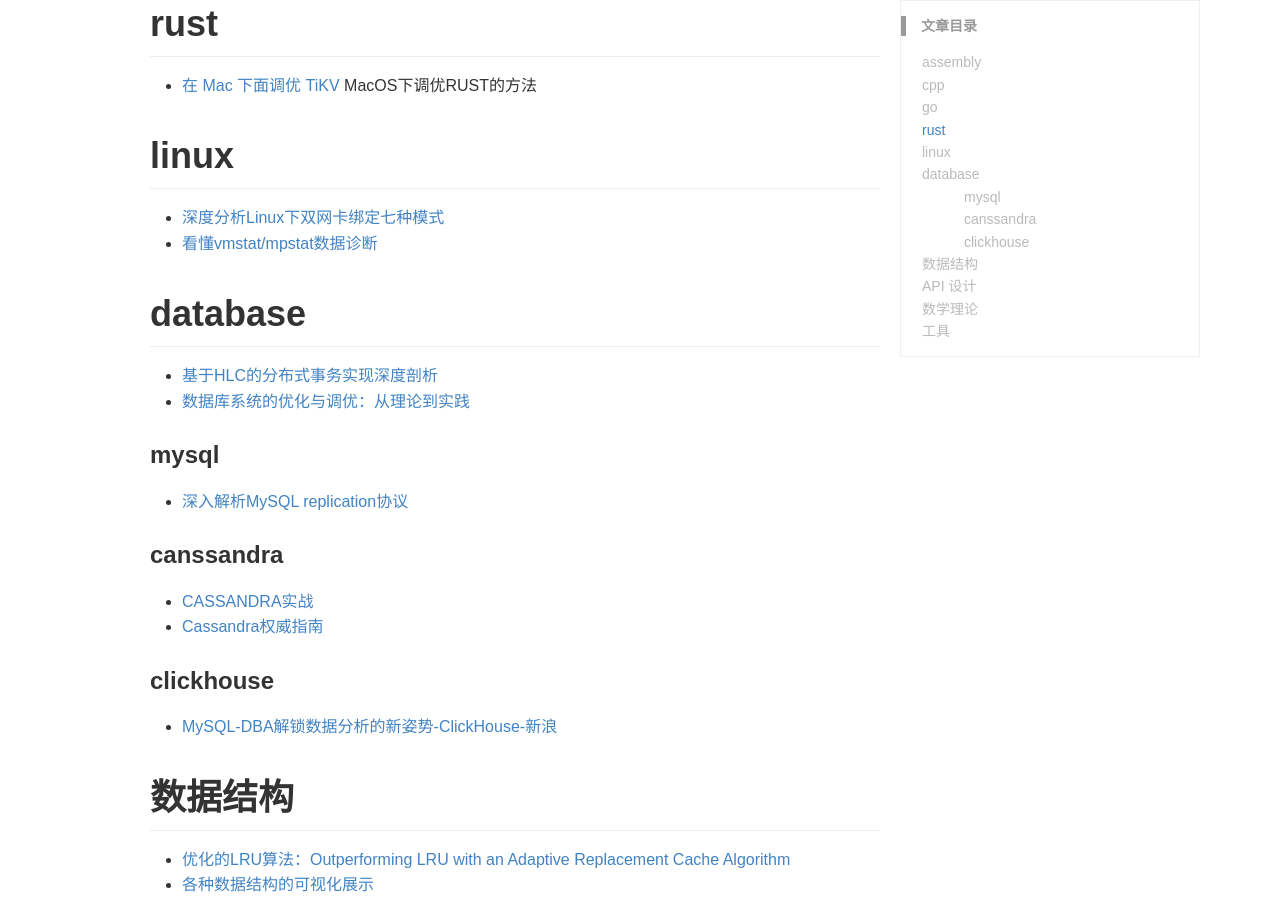
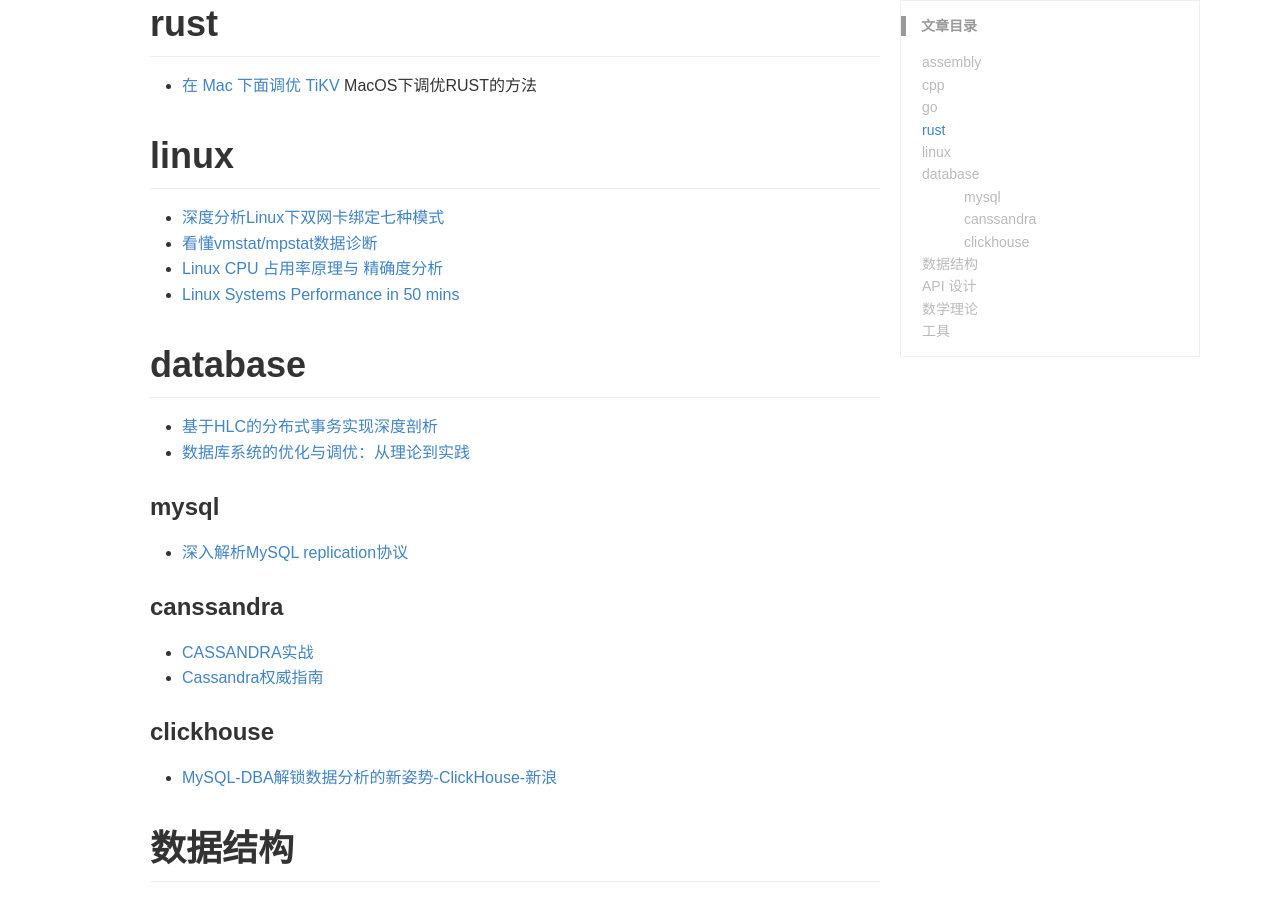
Before and after one commit to lrita/lrita.github.io, a Jekyll site: the page built from _wiki/books.md, in a window 1280 px wide and 900 px high, scrolled down 642 px. Built offline with Jekyll 4.4.1, drawn with Linux system fonts in a browser that asks for light colours; comment, search, counter and statistics services are not loaded.

Commit message:
add _wiki/books.md

```diff
--- a/_wiki/books.md
+++ b/_wiki/books.md
@@ -23,6 +23,8 @@ keywords: 编程书籍
 # linux
 * [深度分析Linux下双网卡绑定七种模式](/images/posts/linux/深度分析Linux下双网卡绑定七种模式.pdf)
 * [看懂vmstat/mpstat数据诊断](/images/posts/filesystem/Extreme-Linux-Performance-Monitoring-and-Tuning.pdf)
+* [Linux CPU 占用率原理与 精确度分析](/images/posts/linux/Linux_CPU_Usage_Analysis.pdf)
+* [Linux Systems Performance in 50 mins](/images/posts/linux/Percona2016_LinuxSystemsPerf.pdf)
 
 # database
 * [基于HLC的分布式事务实现深度剖析](/images/posts/database/基于HLC的分布式事务实现深度剖析.pdf)
```
Also changed, not shown: images/posts/linux/install-additions.png (deleted), images/posts/linux/xdiagnose-2.png (deleted), images/posts/linux/xdiagnose.png (deleted).
